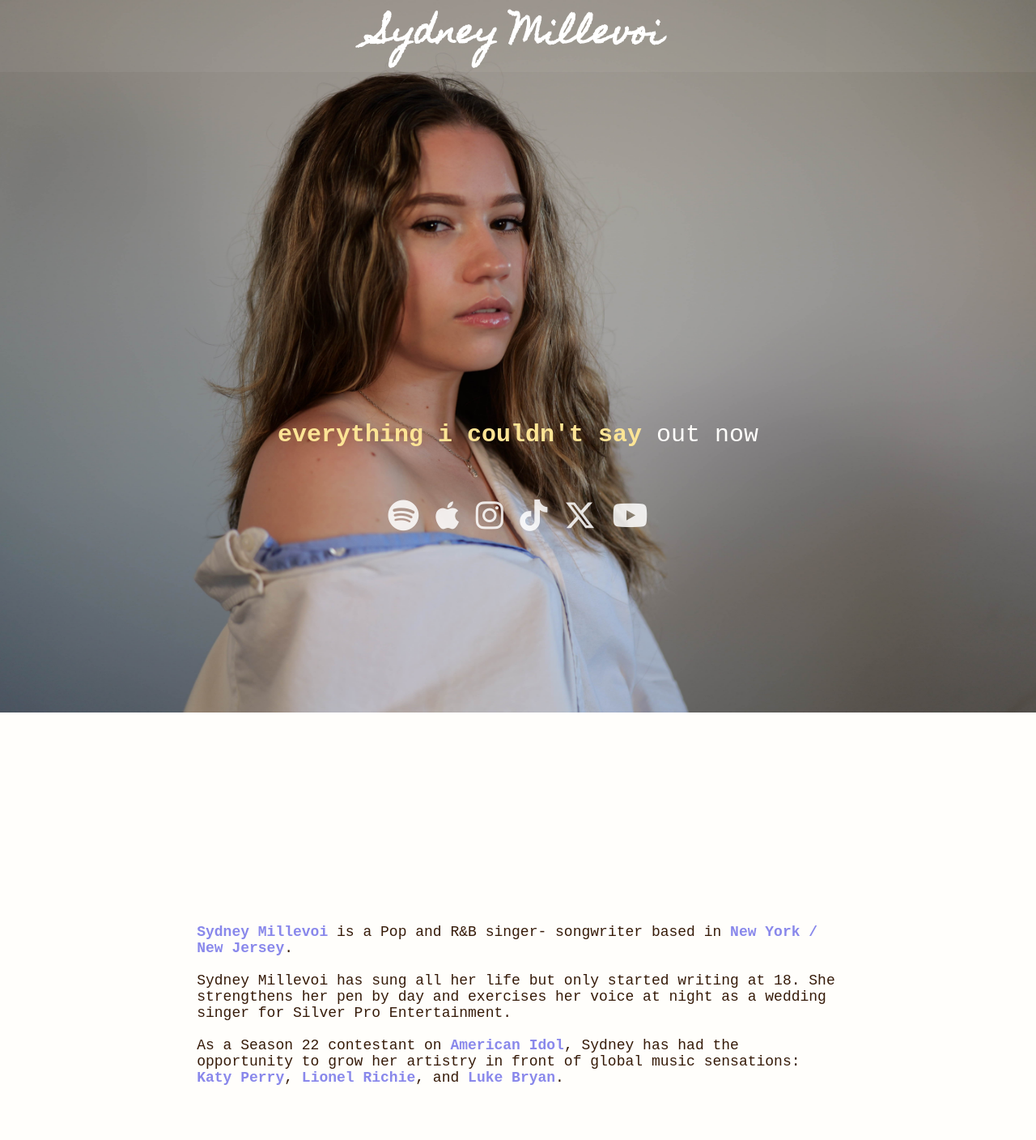
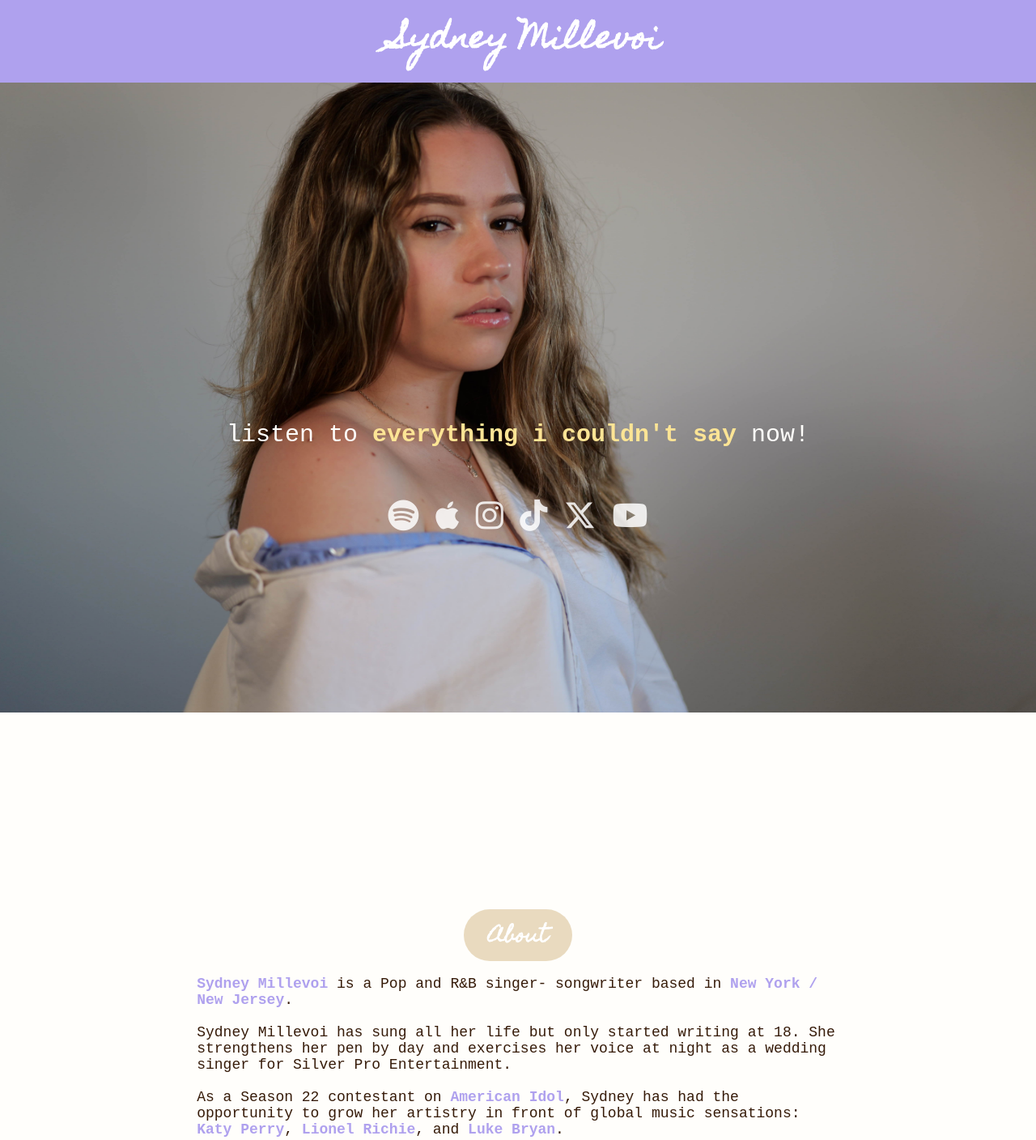
Before and after one commit to Kraehe/sydsite, a plain HTML site: page index.html in a window 1280 px wide. Shown: the top 1408 px of the page at 81% size. Drawn offline with Linux system fonts and the light colour scheme.

Commit message:
color adjustment
minor changes to the text & backgrounds

```diff
--- a/index.html
+++ b/index.html
@@ -19,7 +19,7 @@
         <div class="nav">
           <center><span class="title">Sydney Millevoi</span></center>
          </div>
-        <div class="hold"><b style="color: rgb(252, 228, 149);">everything i couldn't say</b> out now</div>
+        <div class="hold">listen to <b style="color: rgb(252, 228, 149);">everything i couldn't say</b> now!</div>
         <a href="https://open.spotify.com/album/5jDiBqdcEI6kodTldf59pt?si=XBJ95xnHTWq67jPAMdapNg" target="_blank"><i class="fa-brands fa-spotify"></i></a>
         <a href="https://music.apple.com/us/album/everything-i-couldnt-say/1751639074" target="_blank"><i class="fa-brands fa-apple"></i></a>
         <a href="https://www.instagram.com/syd.millevoi/" target="_blank"><i class="fa-brands fa-instagram"></i></a>
@@ -30,6 +30,9 @@
     </center>
     <button onclick="topFunction()" id="anchor" title="Go to top"><i class="fa-solid fa-circle-up"></i></button>
     <div class="desc">
+
+      <center><div class="sub title" >About</div></center>
+
         <p><b>Sydney Millevoi</b> is a Pop and R&B singer-
             songwriter based in <b>New York / New Jersey</b>.
             <br><br>
--- a/style.css
+++ b/style.css
@@ -9,7 +9,7 @@ body {
     color: rgb(54, 27, 9);
   }
 b{
-    color: rgb(137, 136, 235);
+    color: rgb(175, 161, 238);
 }
 i{
     height: 15%;
@@ -30,16 +30,19 @@ i:hover {
     color: white;
   }
 .nav{
-    background-color: rgba(255, 255, 255, 0.05);
+    background-color: rgb(175, 161, 238);
     position: fixed;
     width: 100vw;
+    padding: 10px;
+    z-index: 99;
   }
 .title{
-    font-size: 137%;
+    font-size: 127%;
     opacity: 100%;
     font-family: "Homemade Apple", cursive;
     font-weight: 700;
     font-style: normal;
+    text-align: center;
   }
 .hold{
     padding-top: 65vh;
@@ -68,6 +71,17 @@ i:hover {
     font-weight: 800;
     font-size: 60px;
   }
+.sub {
+    background-color: rgba(211, 183, 131, 0.5);
+    border-radius: 150px;
+    width:min-content;
+    padding-left: 30px;
+    padding-right: 30px;
+    padding-top: 10px;
+    padding-bottom: 5px;
+    color: #ffffff;
+
+}
 #anchor:hover {
     background-color: rgba(0, 0, 0, 0);
 }
@@ -75,11 +89,11 @@ i:hover {
   color: rgb(243, 211, 70);
  }
   .fa-circle-up{
-    color: rgb(252, 228, 149);
+    color: rgba(211, 183, 131, .7);
   }
 .foot {
   height: 4vh;
-    background-color:rgb(137, 136, 235);
+    background-color:rgb(175, 161, 238);
     color: #ffffff;
     font-size: 60%;
     text-align: center;
```
